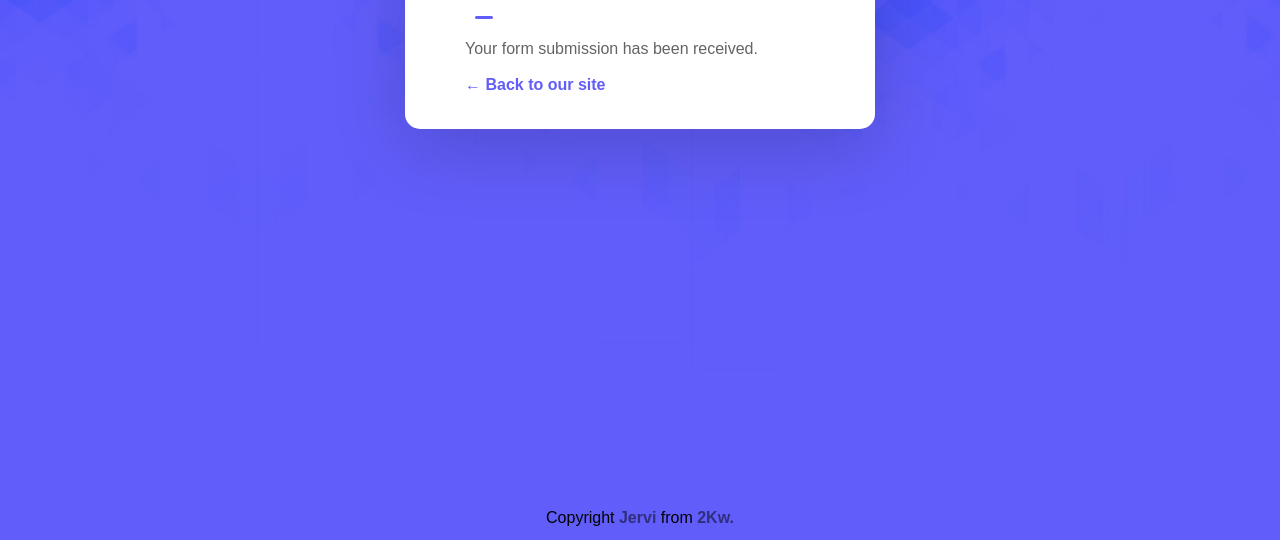
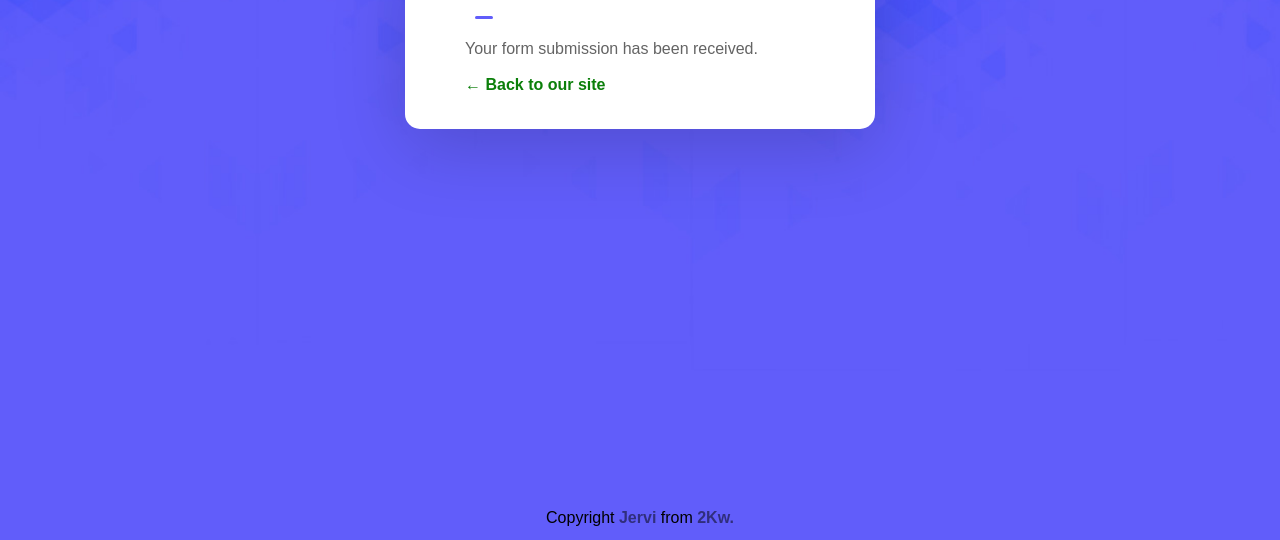
Before and after one commit to Jervi-sir/recuiterr-form, a plain HTML site: page success.html in a window 1280 px wide. Shown: the part 260-800 px from the top of the page. Drawn offline with Linux system fonts and the light colour scheme.

Commit message:
Update success.html

```diff
--- a/success.html
+++ b/success.html
@@ -132,7 +132,8 @@
             }
 
             a {
-                color: #615dfa;
+                /*color: #615dfa;*/
+                color: #0b7f0a;
                 margin-top: 0.5rem;
                 font-weight: 600;
             }
```
